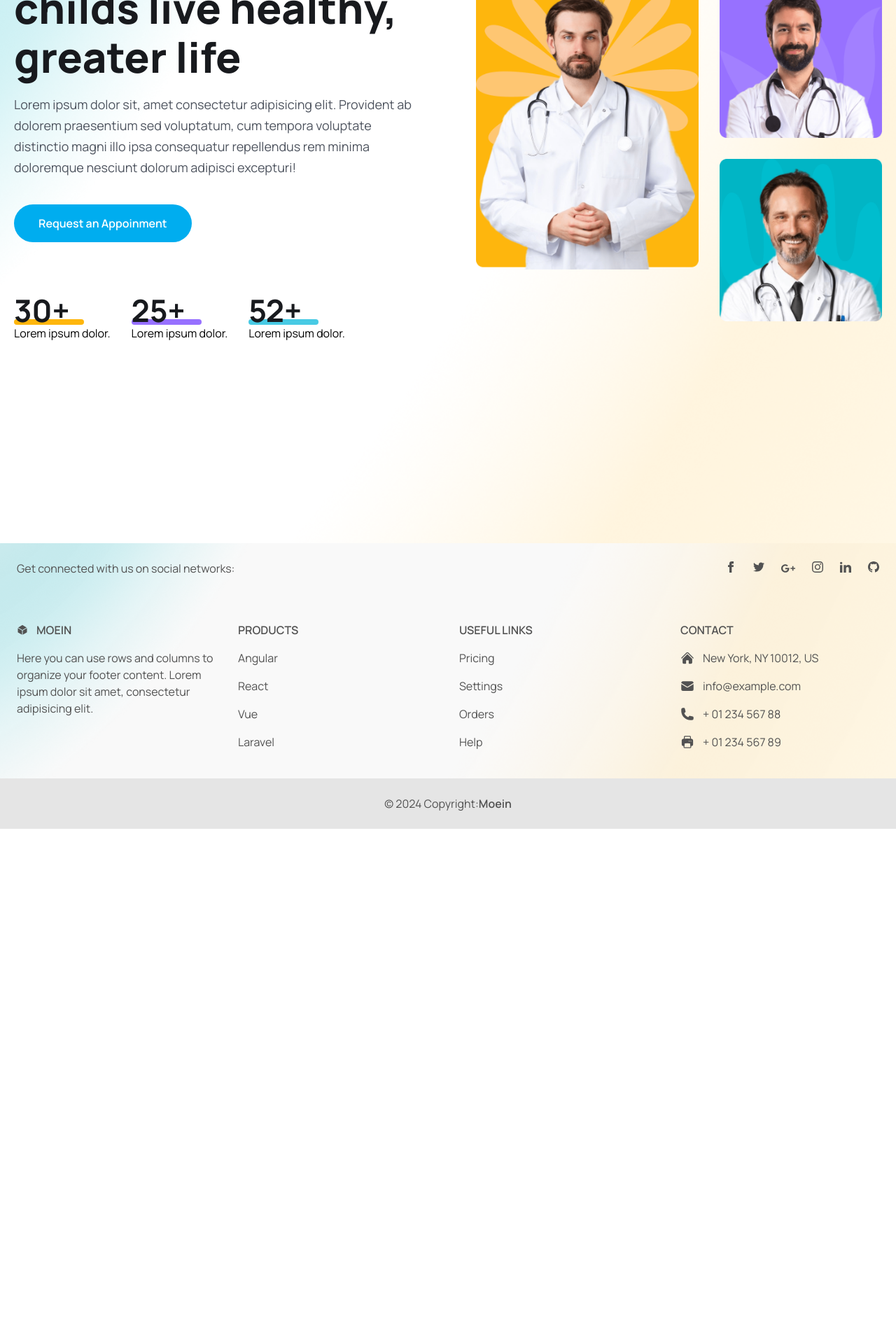
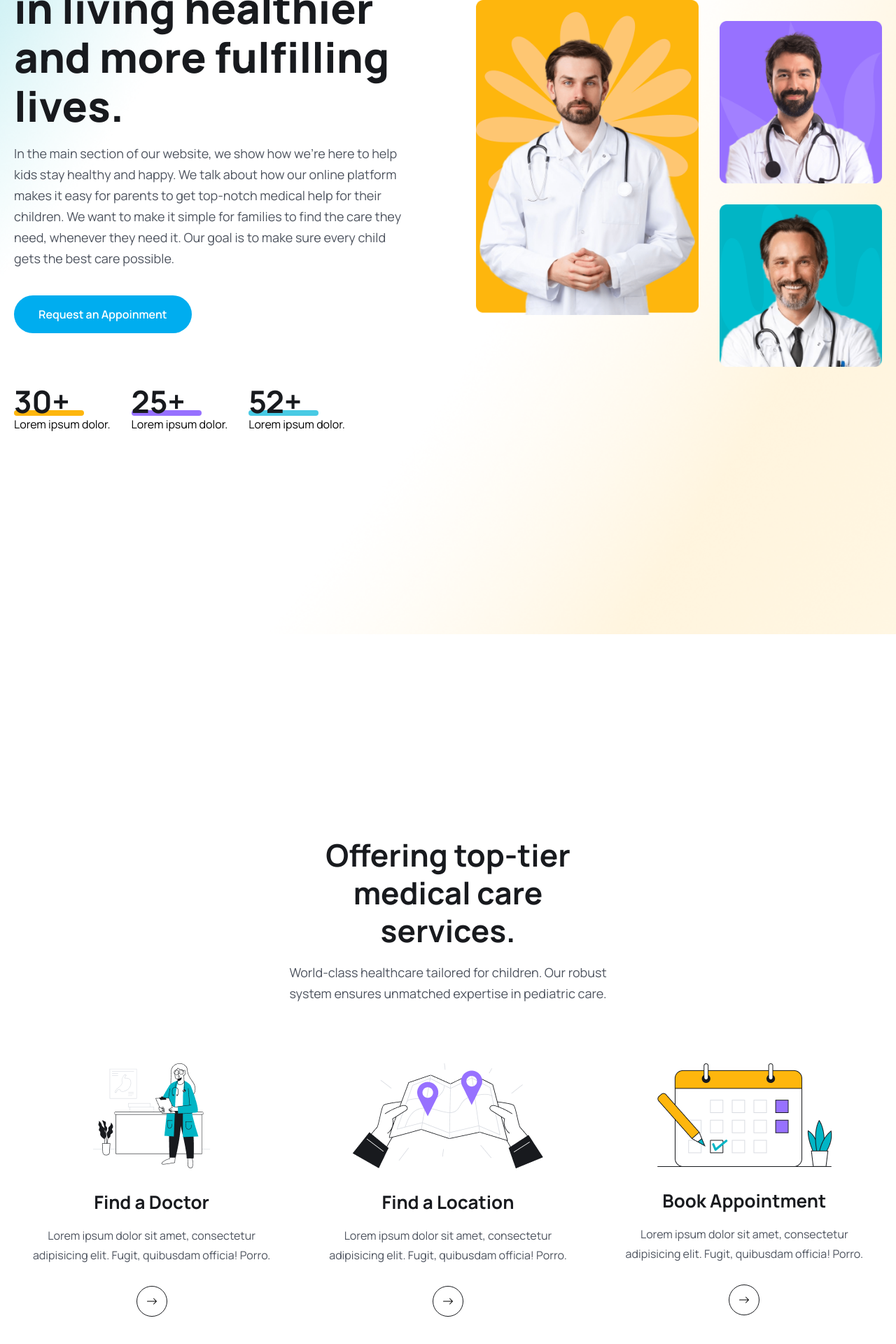
Before and after one commit to BMBachir/MERN-Stack-Doctor-Appointment-Booking, a React (Vite) app: page / in a window 1280 px wide. Shown: the part 254-2174 px from the top of the page at 70% size. Before the commit the page ends 1438 px from the top, so only its background shows below. Built offline with nearby package versions, Linux system fonts and the light colour scheme.

Commit message:
creating services section

```diff
--- a/src/App.css
+++ b/src/App.css
@@ -15,6 +15,7 @@ body {
   position: sticky;
   top: 0;
   left: 0;
+  background: white;
   z-index: 99999;
   box-shadow: 3px 3px -8px 3px #ddd;
 }
--- a/src/pages/Home.jsx
+++ b/src/pages/Home.jsx
@@ -2,6 +2,11 @@ import React from "react";
 import heroImg01 from "../assets/images/hero-img01.png";
 import heroImg02 from "../assets/images/hero-img02.png";
 import heroImg03 from "../assets/images/hero-img03.png";
+import icon01 from "../assets/images/icon01.png";
+import icon02 from "../assets/images/icon02.png";
+import icon03 from "../assets/images/icon03.png";
+import { Link } from "react-router-dom";
+import { BsArrowRight } from "react-icons/bs";
 const Home = () => {
   return (
     <>
@@ -13,13 +18,17 @@ const Home = () => {
             <div>
               <div className="lg: w-[570px] ">
                 <h1 className="text-[36px] leading-[46px] text-headingColor font-[800] md:text-[60px] md:leading-[70px] ">
-                  We help patients childs live healthy, greater life
+                  We assist children in living healthier and more fulfilling
+                  lives.
                 </h1>
                 <p className="text__para ">
-                  Lorem ipsum dolor sit, amet consectetur adipisicing elit.
-                  Provident ab dolorem praesentium sed voluptatum, cum tempora
-                  voluptate distinctio magni illo ipsa consequatur repellendus
-                  rem minima doloremque nesciunt dolorum adipisci excepturi!
+                  In the main section of our website, we show how we're here to
+                  help kids stay healthy and happy. We talk about how our online
+                  platform makes it easy for parents to get top-notch medical
+                  help for their children. We want to make it simple for
+                  families to find the care they need, whenever they need it.
+                  Our goal is to make sure every child gets the best care
+                  possible.
                 </p>
                 <button className="btn hover:bg-blue-400">
                   Request an Appoinment
@@ -65,6 +74,88 @@ const Home = () => {
           </div>
         </div>
       </section>
+      {/*======= Hero section end ========= */}
+
+      <section>
+        <div className="container">
+          <div className="lg:w-[470px] mx-auto ">
+            <h2 className="heading text-center">
+              Offering top-tier medical care services.
+            </h2>
+            <p className="text__para text-center">
+              World-class healthcare tailored for children. Our robust system
+              ensures unmatched expertise in pediatric care.
+            </p>
+          </div>
+
+          <div className="grid grid-cols-1 md:grid-cols-3 lg:grid-cols3 gap-5 lg:gap-[30px] mt-[30px] lg:mt-[55px] ">
+            <div className="py-[30px] px-5 ">
+              <div className="flex items-center justify-center">
+                <img src={icon01} />
+              </div>
+              <div className="mt-[30px] ">
+                <h2 className="text-[26px] leading-9 text-headingColor font-[700]  text-center ">
+                  Find a Doctor
+                </h2>
+                <p className="text-[16px] leading-7 text-textColor font-[400] mt-4 text-center ">
+                  Lorem ipsum dolor sit amet, consectetur adipisicing elit.{" "}
+                  Fugit, quibusdam officia! Porro.
+                </p>
+                <Link
+                  to={"/doctors"}
+                  className="w-[44px] h-[44px] rounded-full border border-solid hover:text-white border-[#181A1E] mt-[30px] mx-auto flex  items-center justify-center group hover:bg-primaryColor hover:border-none "
+                >
+                  <BsArrowRight />
+                </Link>
+              </div>
+            </div>
+
+            <div className="py-[30px] px-5 ">
+              <div className="flex items-center justify-center">
+                <img src={icon02} />
+              </div>
+              <div className="mt-[30px] ">
+                <h2 className="text-[26px] leading-9 text-headingColor font-[700]  text-center ">
+                  Find a Location
+                </h2>
+                <p className="text-[16px] leading-7 text-textColor font-[400] mt-4 text-center ">
+                  Lorem ipsum dolor sit amet, consectetur adipisicing elit.{" "}
+                  Fugit, quibusdam officia! Porro.
+                </p>
+                <Link
+                  to={"/doctors"}
+                  className="w-[44px] h-[44px] rounded-full border border-solid hover:text-white border-[#181A1E] mt-[30px] mx-auto flex  items-center justify-center group hover:bg-primaryColor hover:border-none "
+                >
+                  <BsArrowRight />
+                </Link>
+              </div>
+            </div>
+
+            <div className="py-[30px] px-5 ">
+              <div className="flex items-center justify-center">
+                <img src={icon03} />
+              </div>
+              <div className="mt-[30px] ">
+                <h2 className="text-[26px] leading-9 text-headingColor font-[700]  text-center ">
+                  Book Appointment
+                </h2>
+                <p className="text-[16px] leading-7 text-textColor font-[400] mt-4 text-center ">
+                  Lorem ipsum dolor sit amet, consectetur adipisicing elit.{" "}
+                  Fugit, quibusdam officia! Porro.
+                </p>
+                <Link
+                  to={"/doctors"}
+                  className="w-[44px] h-[44px] rounded-full border border-solid hover:text-white border-[#181A1E] mt-[30px] mx-auto flex  items-center justify-center group hover:bg-primaryColor hover:border-none "
+                >
+                  <BsArrowRight />
+                </Link>
+              </div>
+            </div>
+          </div>
+        </div>
+      </section>
+      {/*======= About Section ========= */}
+      <section></section>
     </>
   );
 };
```
